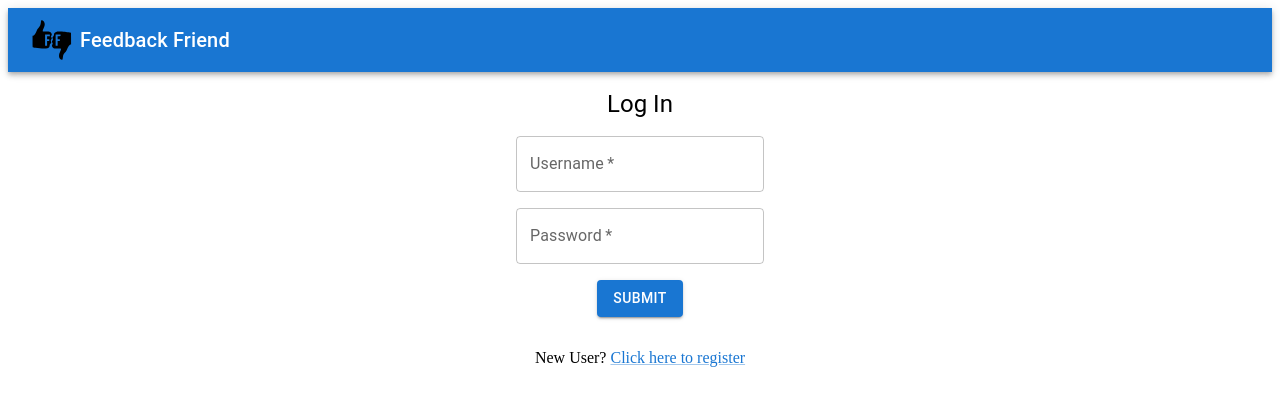
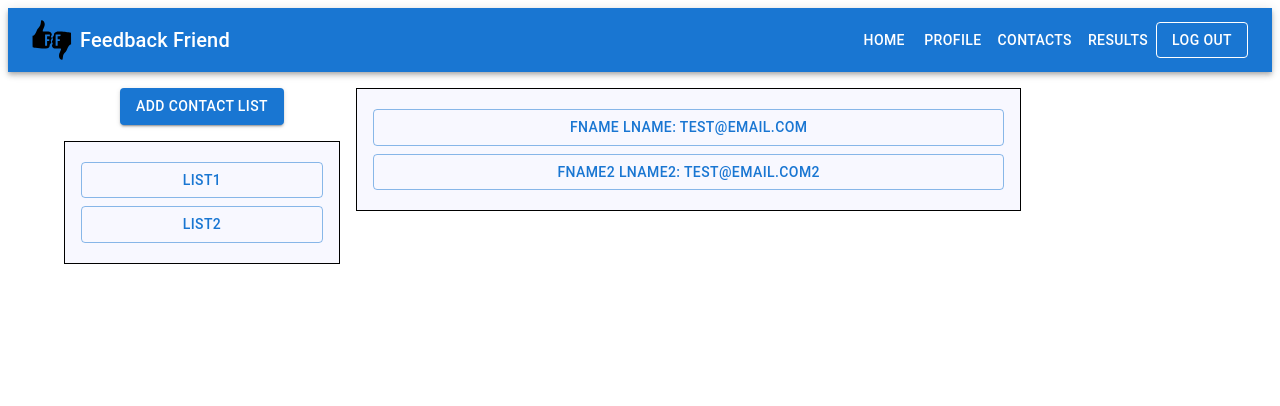
Before and after one commit to Feedback-Friend/Web-Application, a React (Create React App) app: page /#/contacts in a window 1280 px wide. Before the commit this address led to /#/. Shown: the top 406 px of the page. Built offline with nearby package versions, Linux system fonts and the light colour scheme; the HTML template or start-up script is replaced by a standard one.

Commit message:
contacts page part 1

```diff
--- a/src/App.js
+++ b/src/App.js
@@ -16,7 +16,7 @@ export const ContextUserID = React.createContext(null);
 function App() {
     const [userID, setUserID] = React.useState(localStorage.getItem("userID"));
 
-    if (userID === null) {
+    if (userID !== null) {
         // user is not logged in yet
         return (
             <HashRouter>
--- a/src/Homepage.js
+++ b/src/Homepage.js
@@ -8,6 +8,7 @@ import TakeSurvey from './components/takeSurvey';
 import EndPage from './components/endPage';
 import Results from './components/results';
 import RowAndColumnSpacing from './components/profilePage';
+import Contacts from './components/contactsPage';
 
 function Homepage(props) {
   const { userID } = props;
@@ -143,6 +144,13 @@ function Homepage(props) {
             <RowAndColumnSpacing userID={userID} />
           }
         />
+        {/* Contacts Page */}
+        <Route
+          path="contacts"
+          element={
+            <Contacts userID={userID} />
+          }
+        />
       </Routes>
     </HashRouter>
   );
--- /dev/null
+++ b/src/components/contacts.json
@@ -0,0 +1,32 @@
+[
+    {
+        "name": "list1",
+        "contacts": [
+            {
+                "first_name": "fname",
+                "last_name": "lname",
+                "email": "test@email.com"
+            },
+            {
+                "first_name": "fname2",
+                "last_name": "lname2",
+                "email": "test@email.com2"
+            }
+        ]
+    },
+    {
+        "name": "list2",
+        "contacts": [
+            {
+                "first_name": "fname3",
+                "last_name": "lname3",
+                "email": "test@email.com3"
+            },
+            {
+                "first_name": "fname4",
+                "last_name": "lname4",
+                "email": "test@email.com4"
+            }
+        ]
+    }
+]
--- /dev/null
+++ b/src/components/contactsPage.js
@@ -0,0 +1,56 @@
+import Box from '@mui/material/Box';
+import Button from '@mui/material/Button';
+import Grid from '@mui/material/Grid';
+import Container from '@mui/material/Container';
+import Stack from '@mui/material/Stack';
+import TextField from '@mui/material/TextField';
+import React from 'react';
+import Nav from './nav';
+import { Table, TableContainer, Typography } from '@mui/material';
+import contacts from './contacts.json';
+
+function Contacts(props) {
+
+  const [contactInfo, setContactInfo] = React.useState(contacts[0].contacts);
+
+
+  function populateContactInfo(e) {
+    setContactInfo(contacts[e.target.id].contacts);
+  }
+
+  return (
+    <Box>
+      <Nav />
+      <Container>
+        <Grid container spacing={2}>
+            <Grid item xs={3}>
+                {/* <Grid container spacing={2}> */}
+                    {/* <Grid item xs={4} textAlign="center" sx={{ mt: 2 }}> */}
+                    <Grid textAlign="center" sx={{ mt: 2 }}>
+                    <Button variant="contained">Add Contact List</Button>
+                    </Grid>
+                    {/* </Grid> */}
+                {/* </Grid> */}
+
+                <Stack sx={{ border: "solid 1px black", backgroundColor: "ghostwhite", p: 2, mt: 2, maxHeight: 200, overflow: 'auto'}}>
+                    {/* {contacts[0].name} */}
+                    {contacts.map((contact, index) => {
+                        return(<Button onClick={populateContactInfo} id={index} variant="outlined" sx={{ my: 0.5 }}>{contact.name}</Button>);
+                    })}
+                </Stack>
+
+            </Grid>
+            <Grid item xs={7}>
+                <Stack sx={{ border: "solid 1px black", backgroundColor: "ghostwhite", p: 2, mt: 2 }}>
+                    {contactInfo.map((contact, index) => {
+                        return(<Button id={index} variant="outlined" sx={{ my: 0.5 }}>{contact.first_name + " " + contact.last_name + ": " + contact.email}</Button>);
+                    })}
+                </Stack>
+            </Grid>
+        </Grid>
+      </Container>
+    </Box>
+  );
+}
+
+export default Contacts;
--- a/src/components/nav.js
+++ b/src/components/nav.js
@@ -41,7 +41,7 @@ function Nav() {
                     <Box textAlign="right" sx={{ display: { xs: 'none', md: 'flex' } }}>
                         <Button color="inherit" component={Link} to="/">Home</Button>
                         <Button color="inherit" component={Link} to="/myProfile">Profile</Button>
-                        <Button color="inherit">Contacts</Button>
+                        <Button color="inherit" component={Link} to="/contacts">Contacts</Button>
                         <Button color="inherit" component={Link} to="/results">Results</Button>
                         <Button color="inherit" variant="outlined" onClick={logOut}>Log out</Button>
                     </Box>
@@ -71,7 +71,7 @@ function Nav() {
                         >
                             <MenuItem component={Link} to="/" onClick={handleCloseNavMenu}>Home</MenuItem>
                             <MenuItem onClick={handleCloseNavMenu} component={Link} to="/myProfile" >Profile</MenuItem>
-                            <MenuItem onClick={handleCloseNavMenu}>Contacts</MenuItem>
+                            <MenuItem component={Link} to="/contacts" onClick={handleCloseNavMenu}>Contacts</MenuItem>
                             <MenuItem component={Link} to="/results" onClick={handleCloseNavMenu}>Results</MenuItem>
                             <Divider />
                             <MenuItem onClick={logOut}>Log out</MenuItem>
```
Also changed, not shown: 2 other files (tests, documents, lock files or other folders).
